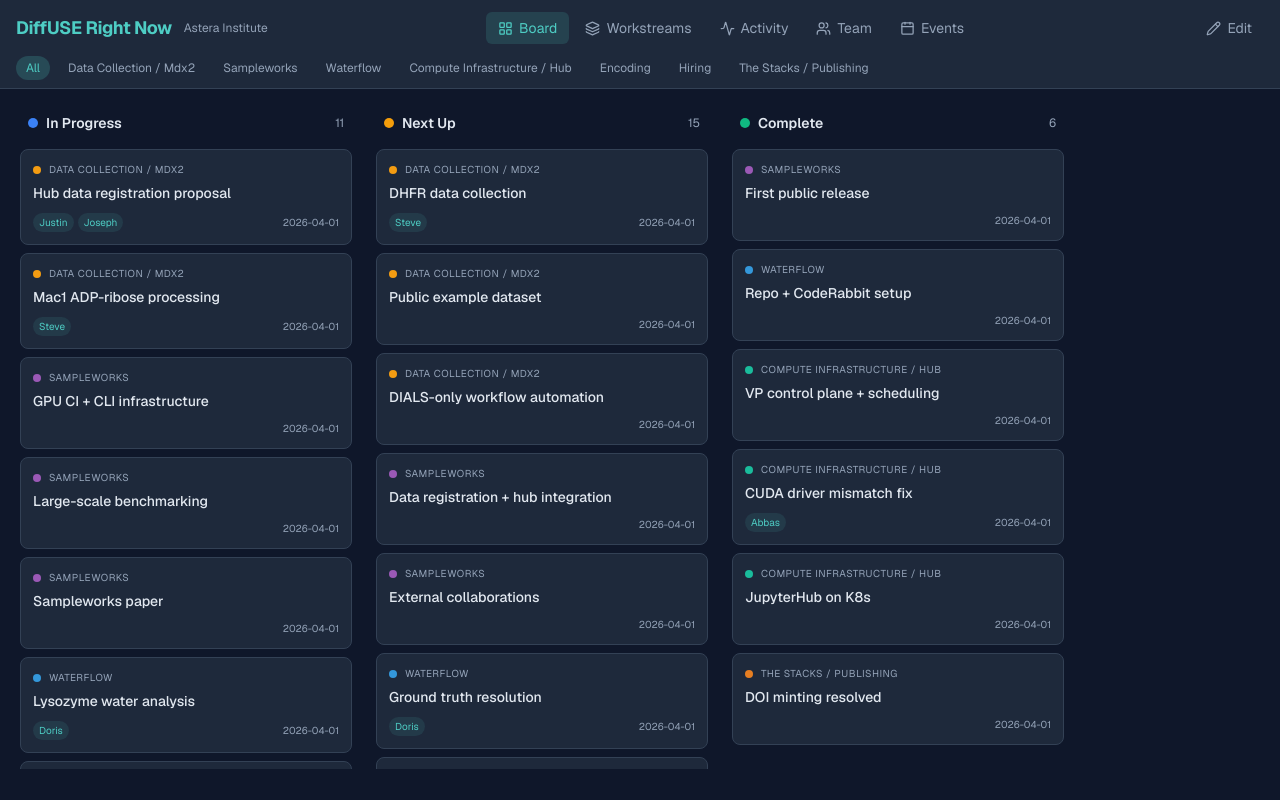
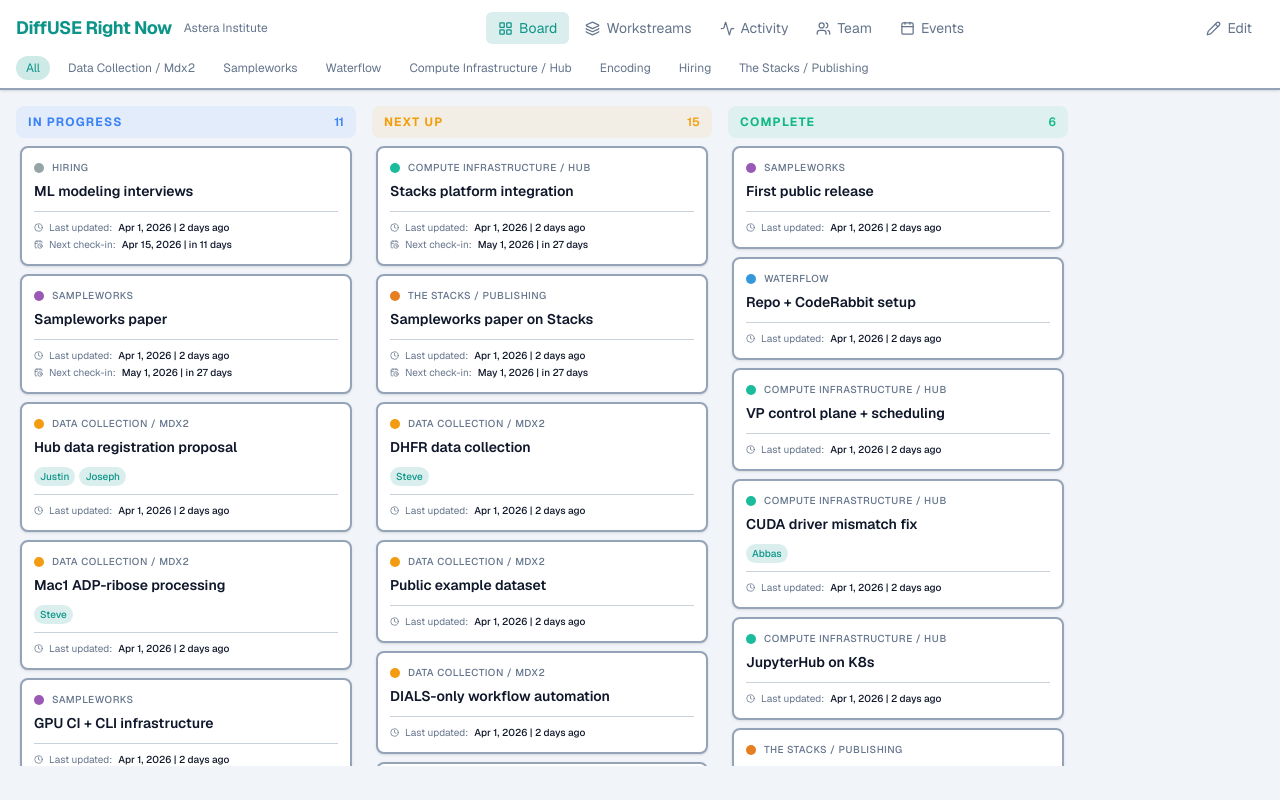
Before and after one commit to aburnim/diffuse-right-now, a Next.js app: page / in a window 1280 px wide. Built offline with nearby package versions, Linux system fonts and the light colour scheme.

Commit message:
high contrast change and styling

```diff
--- a/src/app/components/BoardView.tsx
+++ b/src/app/components/BoardView.tsx
@@ -27,7 +27,7 @@ interface BoardViewProps {
   onMoveCard: (cardId: string, newColumn: Card["column"]) => void;
   onUpdateCard: (
     cardId: string,
-    updates: Partial<Pick<Card, "title" | "description" | "assignees">>
+    updates: Partial<Pick<Card, "title" | "description" | "assignees" | "checkInDate">>
   ) => void;
   onAddCard: (
     workstreamId: string,
@@ -87,13 +87,22 @@ function DroppableColumn({
         isOver ? "bg-accent/5" : ""
       }`}
     >
-      <div className="flex items-center gap-2 px-3 py-2 mb-2">
+      <div
+        className="flex items-center gap-2 px-3 py-2 mb-2 rounded-lg"
+        style={{ backgroundColor: accent + "15" }}
+      >
+        <h2
+          className="text-xs font-bold uppercase tracking-widest"
+          style={{ color: accent }}
+        >
+          {label}
+        </h2>
         <span
-          className="w-2.5 h-2.5 rounded-full"
-          style={{ backgroundColor: accent }}
-        />
-        <h2 className="text-sm font-semibold text-foreground">{label}</h2>
-        <span className="text-xs text-muted ml-auto">{cards.length}</span>
+          className="text-xs font-semibold ml-auto"
+          style={{ color: accent }}
+        >
+          {cards.length}
+        </span>
       </div>
 
       <SortableContext
@@ -187,6 +196,18 @@ export default function BoardView({
     useSensor(PointerSensor, { activationConstraint: { distance: 8 } })
   );
 
+  // Sort: cards with nearest check-in date first, then by staleness (oldest updated first)
+  const sortCards = (cards: Card[]) =>
+    [...cards].sort((a, b) => {
+      // Cards with check-in dates come first, sorted by nearest date
+      if (a.checkInDate && b.checkInDate)
+        return new Date(a.checkInDate).getTime() - new Date(b.checkInDate).getTime();
+      if (a.checkInDate) return -1;
+      if (b.checkInDate) return 1;
+      // Then sort by oldest updated first (stalest rises)
+      return new Date(a.updatedAt).getTime() - new Date(b.updatedAt).getTime();
+    });
+
   const filteredCards = filterWorkstream
     ? state.cards.filter((c) => c.workstreamId === filterWorkstream)
     : state.cards;
@@ -223,7 +244,7 @@ export default function BoardView({
             id={col.id}
             label={col.label}
             accent={col.accent}
-            cards={filteredCards.filter((c) => c.column === col.id)}
+            cards={sortCards(filteredCards.filter((c) => c.column === col.id))}
             workstreams={state.workstreams}
             editMode={editMode}
             onUpdateCard={onUpdateCard}
--- a/src/app/components/CardItem.tsx
+++ b/src/app/components/CardItem.tsx
@@ -4,7 +4,15 @@ import { useState } from "react";
 import { Card, Workstream } from "@/lib/types";
 import { useSortable } from "@dnd-kit/sortable";
 import { CSS } from "@dnd-kit/utilities";
-import { GripVertical, X, Check, Pencil, Trash2 } from "lucide-react";
+import {
+  GripVertical,
+  X,
+  Check,
+  Pencil,
+  Trash2,
+  CalendarClock,
+  Clock,
+} from "lucide-react";
 
 interface CardItemProps {
   card: Card;
@@ -12,10 +20,60 @@ interface CardItemProps {
   editMode: boolean;
   onUpdate: (
     cardId: string,
-    updates: Partial<Pick<Card, "title" | "description" | "assignees">>
+    updates: Partial<Pick<Card, "title" | "description" | "assignees" | "checkInDate">>
   ) => void;
   onDelete: (cardId: string) => void;
   isDragOverlay?: boolean;
+}
+
+function formatDate(dateStr: string): string {
+  return new Date(dateStr + "T00:00:00").toLocaleDateString("en-US", {
+    month: "short",
+    day: "numeric",
+    year: "numeric",
+  });
+}
+
+function daysAgo(dateStr: string): string {
+  const days = Math.floor(
+    (Date.now() - new Date(dateStr + "T00:00:00").getTime()) / (1000 * 60 * 60 * 24)
+  );
+  if (days === 0) return "today";
+  if (days === 1) return "1 day ago";
+  return `${days} days ago`;
+}
+
+function daysUntil(dateStr: string): string {
+  const days = Math.floor(
+    (new Date(dateStr + "T00:00:00").getTime() - Date.now()) / (1000 * 60 * 60 * 24)
+  );
+  if (days < 0) return `${Math.abs(days)} days overdue`;
+  if (days === 0) return "today";
+  if (days === 1) return "in 1 day";
+  return `in ${days} days`;
+}
+
+function getStaleness(updatedAt: string): {
+  level: number;
+  color: string;
+} {
+  const days = Math.floor(
+    (Date.now() - new Date(updatedAt + "T00:00:00").getTime()) / (1000 * 60 * 60 * 24)
+  );
+  if (days <= 7) return { level: 0, color: "" };
+  if (days <= 14) return { level: 1, color: "#f59e0b" };
+  if (days <= 30) return { level: 2, color: "#f97316" };
+  return { level: 3, color: "#ef4444" };
+}
+
+function getCheckInUrgency(checkInDate: string): {
+  overdue: boolean;
+  daysNum: number;
+} {
+  const days = Math.floor(
+    (new Date(checkInDate + "T00:00:00").getTime() - Date.now()) / (1000 * 60 * 60 * 24)
+  );
+  return { overdue: days < 0, daysNum: days };
 }
 
 export default function CardItem({
@@ -29,6 +87,7 @@ export default function CardItem({
   const [isEditing, setIsEditing] = useState(false);
   const [editTitle, setEditTitle] = useState(card.title);
   const [editDesc, setEditDesc] = useState(card.description);
+  const [editCheckIn, setEditCheckIn] = useState(card.checkInDate || "");
   const [expanded, setExpanded] = useState(false);
 
   const {
@@ -50,14 +109,31 @@ export default function CardItem({
     opacity: isDragging ? 0.3 : 1,
   };
 
+  const staleness = card.column !== "complete" ? getStaleness(card.updatedAt) : { level: 0, label: "", color: "" };
+  const checkIn = card.checkInDate ? getCheckInUrgency(card.checkInDate) : null;
+
+  const borderColor =
+    staleness.level >= 3
+      ? "#ef4444"
+      : staleness.level >= 2
+        ? "#f97316"
+        : staleness.level >= 1
+          ? "#f59e0b"
+          : undefined;
+
   const handleSave = () => {
-    onUpdate(card.id, { title: editTitle, description: editDesc });
+    onUpdate(card.id, {
+      title: editTitle,
+      description: editDesc,
+      checkInDate: editCheckIn || undefined,
+    } as Partial<Pick<Card, "title" | "description" | "assignees" | "checkInDate">>);
     setIsEditing(false);
   };
 
   const handleCancel = () => {
     setEditTitle(card.title);
     setEditDesc(card.description);
+    setEditCheckIn(card.checkInDate || "");
     setIsEditing(false);
   };
 
@@ -66,7 +142,7 @@ export default function CardItem({
       <div
         ref={setNodeRef}
         style={style}
-        className="bg-surface border border-accent/30 rounded-lg p-3 space-y-2"
+        className="bg-surface border-2 border-accent/40 rounded-lg p-3 space-y-2 shadow-sm"
       >
         <input
           type="text"
@@ -81,6 +157,16 @@ export default function CardItem({
           className="w-full bg-background border border-border rounded px-2 py-1 text-sm text-foreground focus:outline-none focus:border-accent resize-none"
           rows={3}
         />
+        <div className="flex items-center gap-2">
+          <CalendarClock size={12} className="text-muted" />
+          <input
+            type="date"
+            value={editCheckIn}
+            onChange={(e) => setEditCheckIn(e.target.value)}
+            className="bg-background border border-border rounded px-2 py-1 text-xs text-foreground focus:outline-none focus:border-accent"
+          />
+          <span className="text-[10px] text-muted">Check-in date</span>
+        </div>
         <div className="flex gap-2">
           <button
             onClick={handleSave}
@@ -102,8 +188,13 @@ export default function CardItem({
   return (
     <div
       ref={setNodeRef}
-      style={style}
-      className={`bg-surface border border-border rounded-lg p-3 transition-colors hover:border-border group ${isDragOverlay ? "drag-overlay" : ""}`}
+      style={{
+        ...style,
+        borderColor: borderColor || undefined,
+      }}
+      className={`bg-surface border-2 rounded-lg p-3 transition-colors group shadow-sm ${
+        borderColor ? "" : "border-border"
+      } ${isDragOverlay ? "drag-overlay" : "hover:shadow-md"}`}
     >
       <div className="flex items-start gap-2">
         {editMode && (
@@ -118,16 +209,16 @@ export default function CardItem({
         <div className="flex-1 min-w-0">
           <div className="flex items-center gap-2 mb-1">
             <span
-              className="w-2 h-2 rounded-full flex-shrink-0"
+              className="w-2.5 h-2.5 rounded-full flex-shrink-0"
               style={{ backgroundColor: workstream.color }}
             />
-            <span className="text-[10px] text-muted uppercase tracking-wider truncate">
+            <span className="text-[10px] text-muted uppercase tracking-wider truncate font-medium">
               {workstream.name}
             </span>
           </div>
           <button
             onClick={() => setExpanded(!expanded)}
-            className="text-sm font-medium text-foreground text-left w-full hover:text-accent transition-colors"
+            className="text-sm font-semibold text-foreground text-left w-full hover:text-accent transition-colors"
           >
             {card.title}
           </button>
@@ -136,22 +227,46 @@ export default function CardItem({
               {card.description}
             </p>
           )}
-          <div className="flex items-center gap-2 mt-2">
           {card.assignees.length > 0 && (
-              <div className="flex items-center gap-1 flex-wrap">
+            <div className="flex items-center gap-1 flex-wrap mt-2">
               {card.assignees.map((name) => (
                 <span
                   key={name}
-                    className="text-[10px] px-1.5 py-0.5 rounded-full bg-accent/10 text-accent"
+                  className="text-[10px] px-1.5 py-0.5 rounded-full bg-accent/15 text-accent font-medium"
                 >
                   {name.split(" ")[0]}
                 </span>
               ))}
             </div>
           )}
-            <span className="text-[10px] text-muted ml-auto flex-shrink-0">
-              {card.updatedAt}
+          <div className="mt-2 pt-2 border-t border-border/50 space-y-0.5">
+            <div className="flex items-center gap-1.5 text-[10px]">
+              <Clock size={9} className="text-muted flex-shrink-0" />
+              <span className="text-muted">Last updated:</span>
+              <span
+                className="font-medium"
+                style={{ color: staleness.level > 0 ? staleness.color : undefined }}
+              >
+                {formatDate(card.updatedAt)} | {daysAgo(card.updatedAt)}
               </span>
+            </div>
+            {card.checkInDate && (
+              <div className="flex items-center gap-1.5 text-[10px]">
+                <CalendarClock size={9} className="text-muted flex-shrink-0" />
+                <span className="text-muted">Next check-in:</span>
+                <span
+                  className={`font-medium ${
+                    checkIn?.overdue
+                      ? "text-red-500"
+                      : checkIn && checkIn.daysNum <= 7
+                        ? "text-amber-500"
+                        : ""
+                  }`}
+                >
+                  {formatDate(card.checkInDate)} | {daysUntil(card.checkInDate)}
+                </span>
+              </div>
+            )}
           </div>
         </div>
         {editMode && (
@@ -164,7 +279,7 @@ export default function CardItem({
             </button>
             <button
               onClick={() => onDelete(card.id)}
-              className="p-1 text-muted hover:text-red-400 rounded"
+              className="p-1 text-muted hover:text-red-500 rounded"
             >
               <Trash2 size={12} />
             </button>
--- a/src/app/components/Header.tsx
+++ b/src/app/components/Header.tsx
@@ -43,7 +43,7 @@ export default function Header({
   onFilterWorkstream,
 }: HeaderProps) {
   return (
-    <header className="border-b border-border bg-surface sticky top-0 z-50">
+    <header className="border-b-2 border-border bg-surface sticky top-0 z-50 shadow-sm">
       <div className="flex items-center justify-between px-4 py-3">
         <div className="flex items-center gap-3">
           <h1 className="text-lg font-bold text-accent tracking-tight">
--- a/src/app/globals.css
+++ b/src/app/globals.css
@@ -1,14 +1,17 @@
 @import "tailwindcss";
 
 @theme inline {
-  --color-background: #0f172a;
-  --color-foreground: #e2e8f0;
-  --color-surface: #1e293b;
-  --color-surface-hover: #334155;
-  --color-border: #334155;
-  --color-muted: #94a3b8;
-  --color-accent: #4ecdc4;
+  --color-background: #f1f5f9;
+  --color-foreground: #0f172a;
+  --color-surface: #ffffff;
+  --color-surface-hover: #e2e8f0;
+  --color-border: #94a3b8;
+  --color-muted: #64748b;
+  --color-accent: #0d9488;
   --color-accent-dim: #2d7a75;
+  --color-stale-1: #f59e0b;
+  --color-stale-2: #f97316;
+  --color-stale-3: #ef4444;
   --font-sans: var(--font-geist-sans);
   --font-mono: var(--font-geist-mono);
 }
--- a/src/app/page.tsx
+++ b/src/app/page.tsx
@@ -58,7 +58,7 @@ export default function Home() {
   const handleUpdateCard = useCallback(
     (
       cardId: string,
-      updates: Partial<Pick<Card, "title" | "description" | "assignees">>
+      updates: Partial<Pick<Card, "title" | "description" | "assignees" | "checkInDate">>
     ) => {
       if (!state) return;
       persist(updateCard(state, cardId, updates));
--- a/src/lib/seed-data.ts
+++ b/src/lib/seed-data.ts
@@ -171,6 +171,7 @@ export const seedData: AppState = {
       column: "in-progress",
       assignees: [],
       updatedAt: "2026-04-01",
+      checkInDate: "2026-05-01",
     },
     {
       id: "sw-5",
@@ -300,6 +301,7 @@ export const seedData: AppState = {
       column: "next-up",
       assignees: [],
       updatedAt: "2026-04-01",
+      checkInDate: "2026-05-01",
     },
     {
       id: "infra-6",
@@ -350,6 +352,7 @@ export const seedData: AppState = {
       column: "in-progress",
       assignees: [],
       updatedAt: "2026-04-01",
+      checkInDate: "2026-04-15",
     },
     {
       id: "hire-2",
@@ -391,6 +394,7 @@ export const seedData: AppState = {
       column: "next-up",
       assignees: [],
       updatedAt: "2026-04-01",
+      checkInDate: "2026-05-01",
     },
     {
       id: "stacks-4",
--- a/src/lib/store.ts
+++ b/src/lib/store.ts
@@ -105,7 +105,7 @@ export function moveCard(
 export function updateCard(
   state: AppState,
   cardId: string,
-  updates: Partial<Pick<Card, "title" | "description" | "assignees">>
+  updates: Partial<Pick<Card, "title" | "description" | "assignees" | "checkInDate">>
 ): AppState {
   const card = state.cards.find((c) => c.id === cardId);
   if (!card) return state;
@@ -119,6 +119,8 @@ export function updateCard(
     changes.push(
       `assignees to ${updates.assignees.join(", ") || "none"}`
     );
+  if (updates.checkInDate !== undefined)
+    changes.push(`check-in date to ${updates.checkInDate || "none"}`);
 
   const updated = {
     ...state,
--- a/src/lib/types.ts
+++ b/src/lib/types.ts
@@ -13,6 +13,7 @@ export interface Card {
   column: "vision" | "in-progress" | "next-up" | "complete";
   assignees: string[];
   updatedAt: string;
+  checkInDate?: string;
 }
 
 export interface Workstream {
```
Also changed, not shown: src/app/components/WorkstreamView.tsx (+7 -10 lines). Lines whose indentation alone changed are shown as unchanged.
